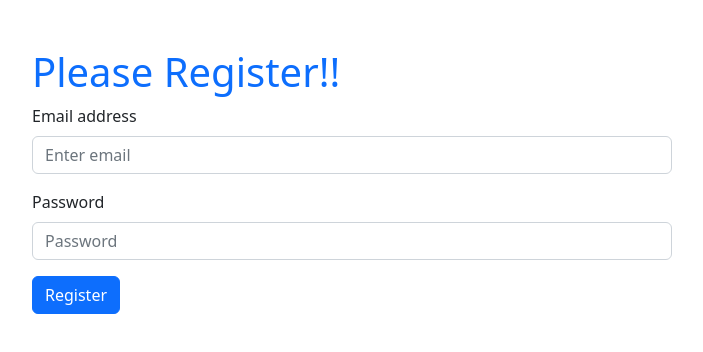
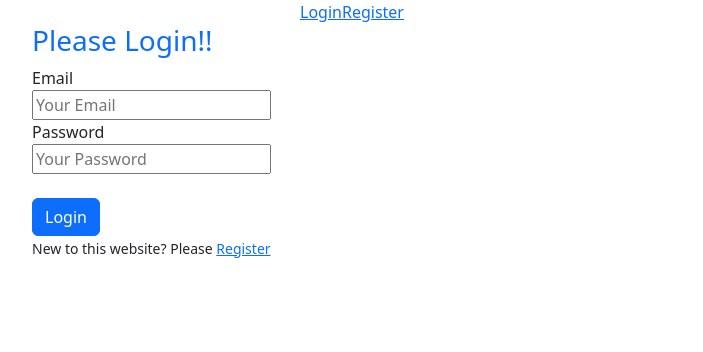
Before and after one commit to Samira-Shajahan-Borsha/email-password-auth, a React (Create React App) app: page /login in a window 1280 px wide. Shown: the top 352 px of the page, without its empty margins (288-991 px from the left). Built offline with nearby package versions, Linux system fonts and the light colour scheme.

Commit message:
toggle registration and login, created router

```diff
--- a/package.json
+++ b/package.json
@@ -11,6 +11,7 @@
     "react": "^18.2.0",
     "react-bootstrap": "^2.7.2",
     "react-dom": "^18.2.0",
+    "react-router-dom": "^6.8.1",
     "react-scripts": "5.0.1",
     "web-vitals": "^2.1.4"
   },
--- a/src/App.js
+++ b/src/App.js
@@ -1,29 +1,35 @@
+import { createBrowserRouter, RouterProvider } from 'react-router-dom';
 import './App.css';
-import { getAuth } from "firebase/auth";
-import app from './firebase/firebase.init';
+import LoginBootstrap from './components/LoginBootstrap';
 import RegisterReactBootstrap from './components/RegisterReactBootstrap';
+import Main from './layout/Main';
 
-const auth = getAuth(app);
 
-const handleRegister = (event) => {
-  event.preventDefault();
-  const email = event.target.email.value;
-  const password = event.target.password.value;
-  console.log(email, password);
-}
-
-const handleEmailBlur = (event) => {
-  console.log(event.target.value);
-}
-
-const handlePasswordBlur = event => {
-  console.log(event.target.value);
-}
+const router = createBrowserRouter([
+  {
+    path: '/',
+    element: <Main></Main>,
+    children: [
+      {
+        path: '/',
+        element: <RegisterReactBootstrap></RegisterReactBootstrap>
+      },
+      {
+        path: '/register',
+        element: <RegisterReactBootstrap></RegisterReactBootstrap>
+      },
+      {
+        path: '/login',
+        element: <LoginBootstrap></LoginBootstrap>
+      },
+    ]
+  }
+]);
 
 function App() {
   return (
     <div className="">
-      <RegisterReactBootstrap></RegisterReactBootstrap>
+      <RouterProvider router={router}></RouterProvider>
     </div>
   );
 }
--- /dev/null
+++ b/src/components/LoginBootstrap.js
@@ -0,0 +1,30 @@
+import React from 'react';
+import { Link } from 'react-router-dom';
+
+const LoginBootstrap = () => {
+    const handlSubmit = event => {
+        event.preventDefault();
+        const form = event.target;
+        const email = form.email.value;
+        const password = form.password.value;
+    }
+    return (
+        <div className='w-50 mx-auto'>
+            <h3 className='text-primary'>Please Login!! </h3>
+            <form onSubmit={handlSubmit}>
+                <div classname="mb-3">
+                    <label for="formGroupExampleInput" classname="form-label">Email</label><br />
+                    <input type="email" name="email" classname="form-control" id="formGroupExampleInput" placeholder="Your Email" required />
+                </div>
+                <div classname="mb-3">
+                    <label for="formGroupExampleInput2" classname="form-label">Password</label><br />
+                    <input type="password" name="password" classname="form-control" id="formGroupExampleInput2" placeholder="Your Password" required />
+                </div> <br />
+                <button className="btn btn-primary" type="submit">Login</button>
+            </form>
+            <p><small>New to this website? Please <Link to='/register'>Register</Link></small></p>
+        </div>
+    );
+};
+
+export default LoginBootstrap;
--- a/src/components/RegisterReactBootstrap.js
+++ b/src/components/RegisterReactBootstrap.js
@@ -2,6 +2,7 @@
 import React, { useState } from 'react';
 import Button from 'react-bootstrap/Button';
 import Form from 'react-bootstrap/Form';
+import { Link } from 'react-router-dom';
 import app from '../firebase/firebase.init';
 
 const auth = getAuth(app);
@@ -74,6 +75,7 @@
                     Register
                 </Button>
             </Form>
+            <p><small>Already have an account? Please <Link to='/login'>Login</Link>. </small></p>
         </div>
     );
 };
--- /dev/null
+++ b/src/layout/Main.js
@@ -0,0 +1,16 @@
+import React from 'react';
+import { Link, Outlet } from 'react-router-dom';
+
+const Main = () => {
+    return (
+        <div>
+            <nav className='text-center'>
+                <Link to='/login'>Login</Link>
+                <Link to='/register'>Register</Link>
+            </nav>
+            <Outlet></Outlet>
+        </div>
+    );
+};
+
+export default Main;
```
Also changed, not shown: 1 other file (tests, documents, lock files or other folders).
